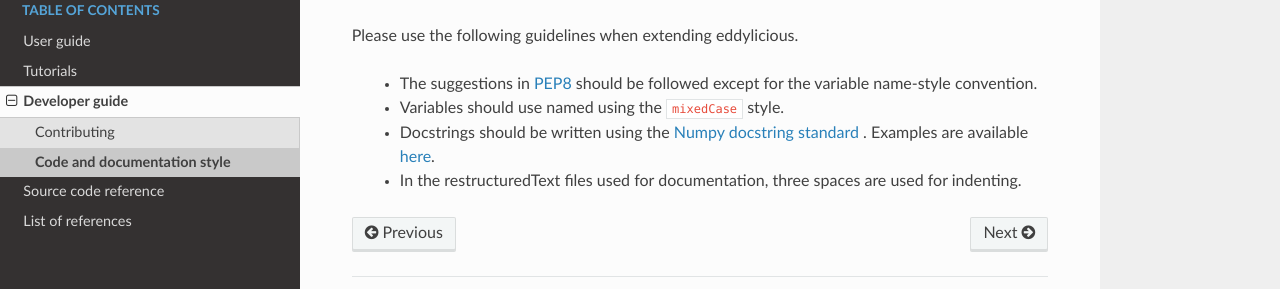
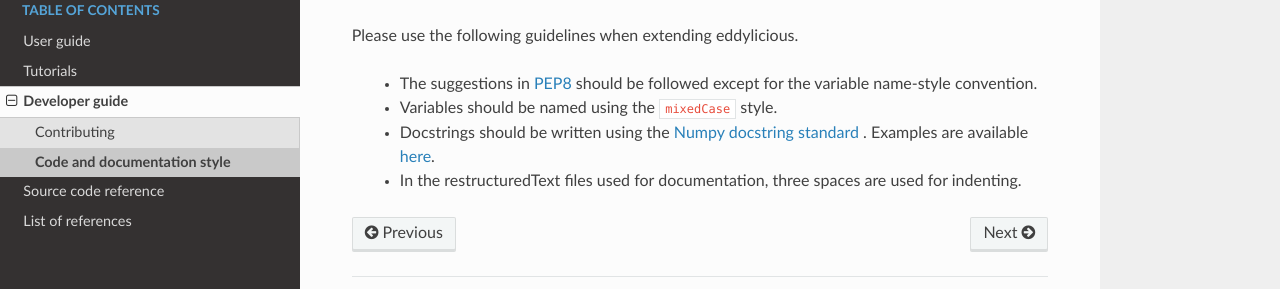
Before and after one commit to timofeymukha/eddylicious, a Sphinx documentation site: the page built from docs/developer_guide/style.rst, in a window 1280 px wide. Shown: the part 136-425 px from the top of the page. Built offline with Sphinx 7.4.7 and the Read the Docs theme 2.0.0, drawn with Linux system fonts in a browser that asks for light colours.

Commit message:
Update style.rst

```diff
--- a/docs/developer_guide/style.rst
+++ b/docs/developer_guide/style.rst
@@ -6,10 +6,10 @@
    * The suggestions in `PEP8 <https://www.python.org/dev/peps/pep-0008/>`_
      should be followed except for the variable name-style convention.
 
-   * Variables should use named using the ``mixedCase`` style.
+   * Variables should be named using the ``mixedCase`` style.
 
    * Docstrings should be written using the `Numpy docstring standard
-     <https://github.com/numpy/numpy/blob/master/doc/HOWTO_DOCUMENT.rst.txt>`_
+     <https://numpydoc.readthedocs.io/en/latest/format.html#docstring-standard>`_
      .
      Examples are available `here
      <http://sphinxcontrib-napoleon.readthedocs.io/en/latest/example_numpy.html>`_.
```
